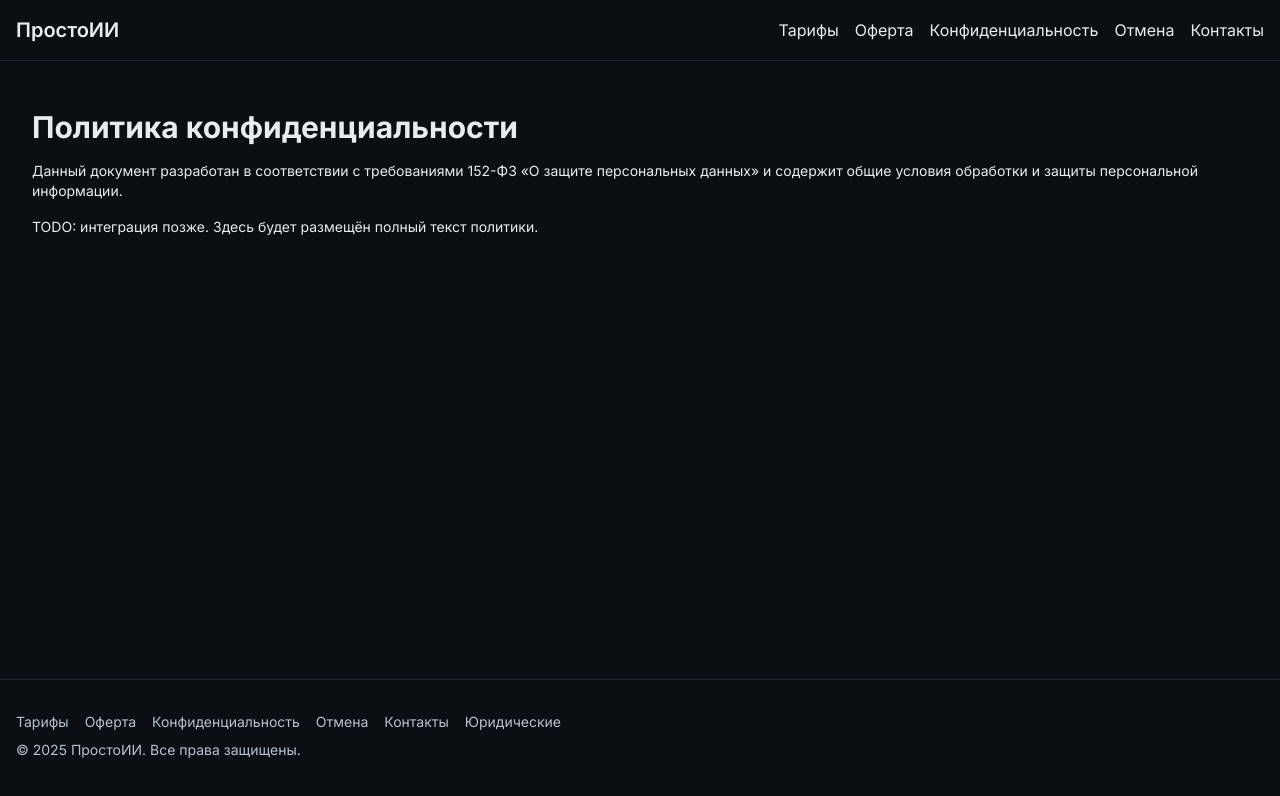
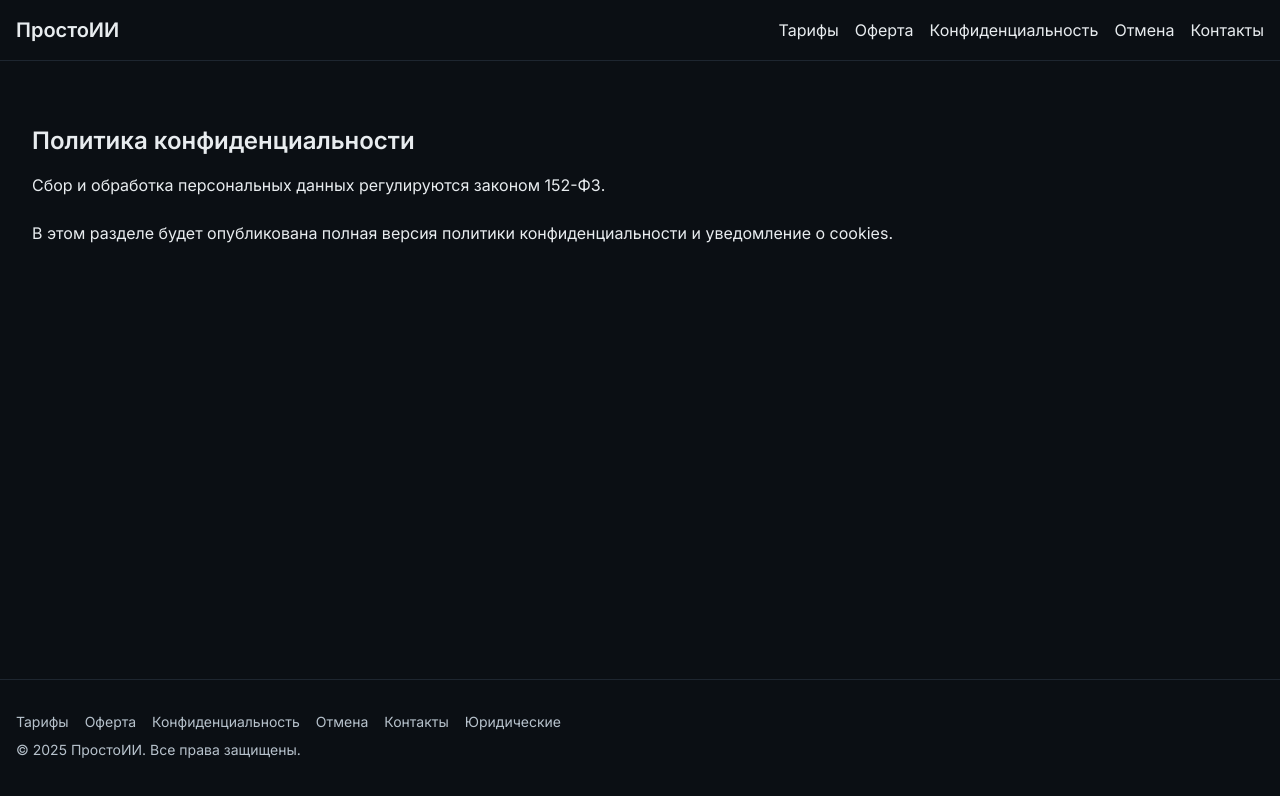
Before and after one commit to sm3522352/prostoii_1.0, a Next.js app: page /docs/privacy in a window 1280 px wide. Shown: the top 796 px of the page. Built offline with nearby package versions, Linux system fonts and the light colour scheme; no server answers.

Commit message:
Update page.tsx

```diff
--- a/app/docs/privacy/page.tsx
+++ b/app/docs/privacy/page.tsx
@@ -1,22 +1,21 @@
-import Section from '@/components/Section';
-import { goal } from '@/lib/metrics';
-import { useEffect } from 'react';
+"use client";
+
+import { useEffect } from "react";
+import Section from "@/components/Section";
+import { goal } from "@/lib/metrics";
 
 export default function PrivacyPage() {
   useEffect(() => {
-    goal('view_privacy');
+    goal("view_privacy");
   }, []);
+
   return (
-    <Section className="pt-12">
-      <h1 className="text-3xl font-bold mb-4">Политика конфиденциальности</h1>
-      <div className="prose prose-invert max-w-none text-sm space-y-4">
-        <p>
-          Данный документ разработан в соответствии с требованиями 152-ФЗ «О защите
-          персональных данных» и содержит общие условия обработки и защиты
-          персональной информации.
-        </p>
-        <p>TODO: интеграция позже. Здесь будет размещён полный текст политики.</p>
-      </div>
+    <Section>
+      <h1 className="text-2xl font-semibold mb-4">Политика конфиденциальности</h1>
+      <p className="text-muted mb-6">Сбор и обработка персональных данных регулируются законом 152-ФЗ.</p>
+      <p className="text-muted">
+        В этом разделе будет опубликована полная версия политики конфиденциальности и уведомление о cookies.
+      </p>
     </Section>
   );
 }
```
